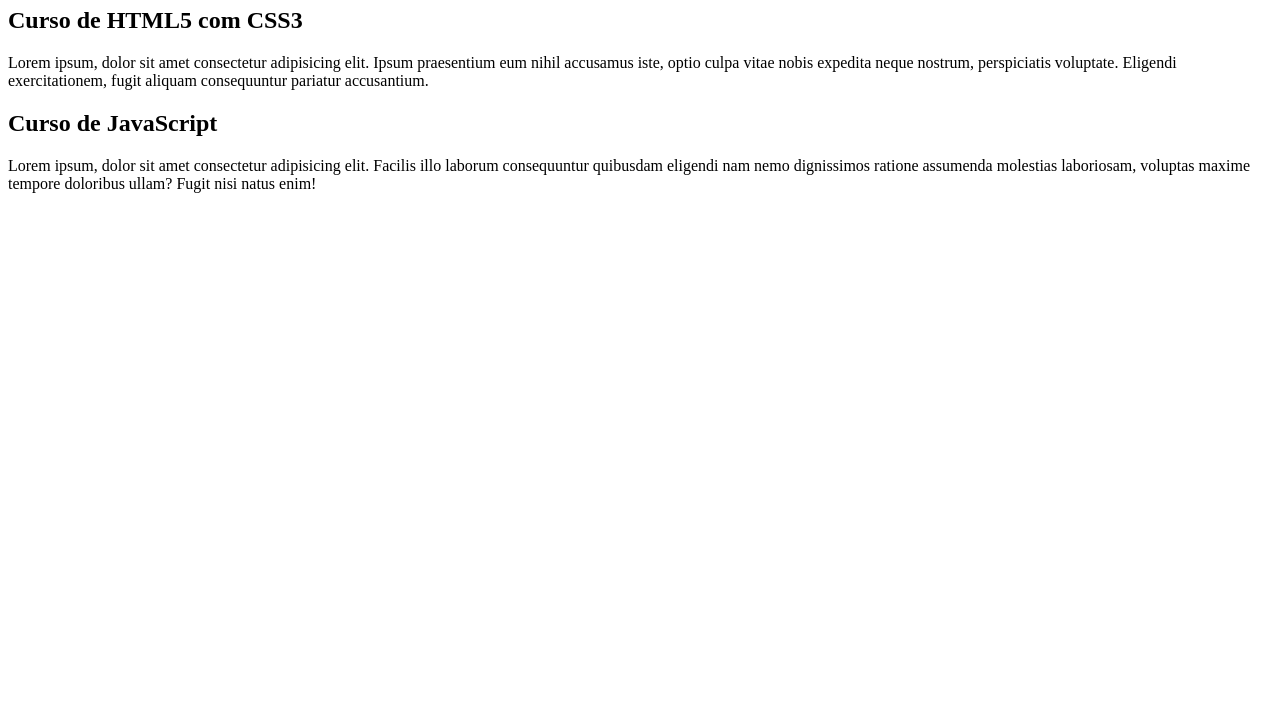
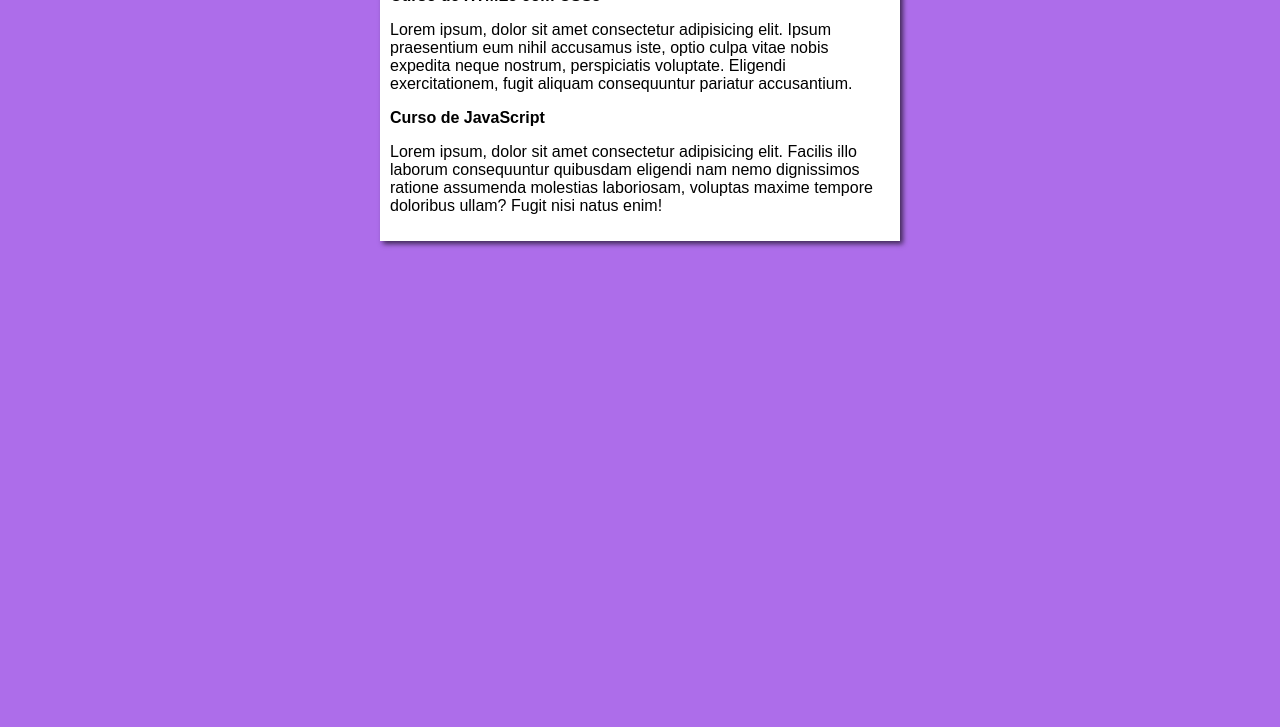
Before and after one commit to PryMachado/projeto-site, a plain HTML site: page index.html in a window 1280 px wide. Shown: the part 73-800 px from the top of the page. Drawn offline with Linux system fonts and the light colour scheme.

Commit message:
Squashed commit of the following:
commit ba31f1bbb8bad361180a228e9495b5157b22defe
Author: prymachado <priscila.smachado@hotmail.com>
Date:   Mon Sep 8 12:43:37 2025 +0100

    Update index.html

commit f1b1140b63437e109504a22326e523fa81bcda16
Author: prymachado <priscila.smachado@hotmail.com>
Date:   Mon Sep 8 12:39:20 2025 +0100

    iniciei meu design

```diff
--- /dev/null
+++ b/estilos/style.css
@@ -0,0 +1,15 @@
+*{
+    font-family: Arial, Helvetica, sans-serif;
+    font-size: 16px;
+}
+body{
+    background-color: rgb(173, 109, 234);
+}
+
+main{
+    background-color: white;
+    width: 500px;
+    margin: auto;
+    padding: 10px;
+    box-shadow: 3px 3px 5px rgba(0, 0, 0, 0.629);
+}
--- a/index.html
+++ b/index.html
@@ -3,7 +3,8 @@
 <head>
     <meta charset="UTF-8">
     <meta name="viewport" content="width=device-width, initial-scale=1.0">
-    <title>Site cursoVideo</title>
+    <title>Curso em Video</title>
+    <link rel="stylesheet" href="estilos/style.css">
 </head>
 <body>
     <main>
```
